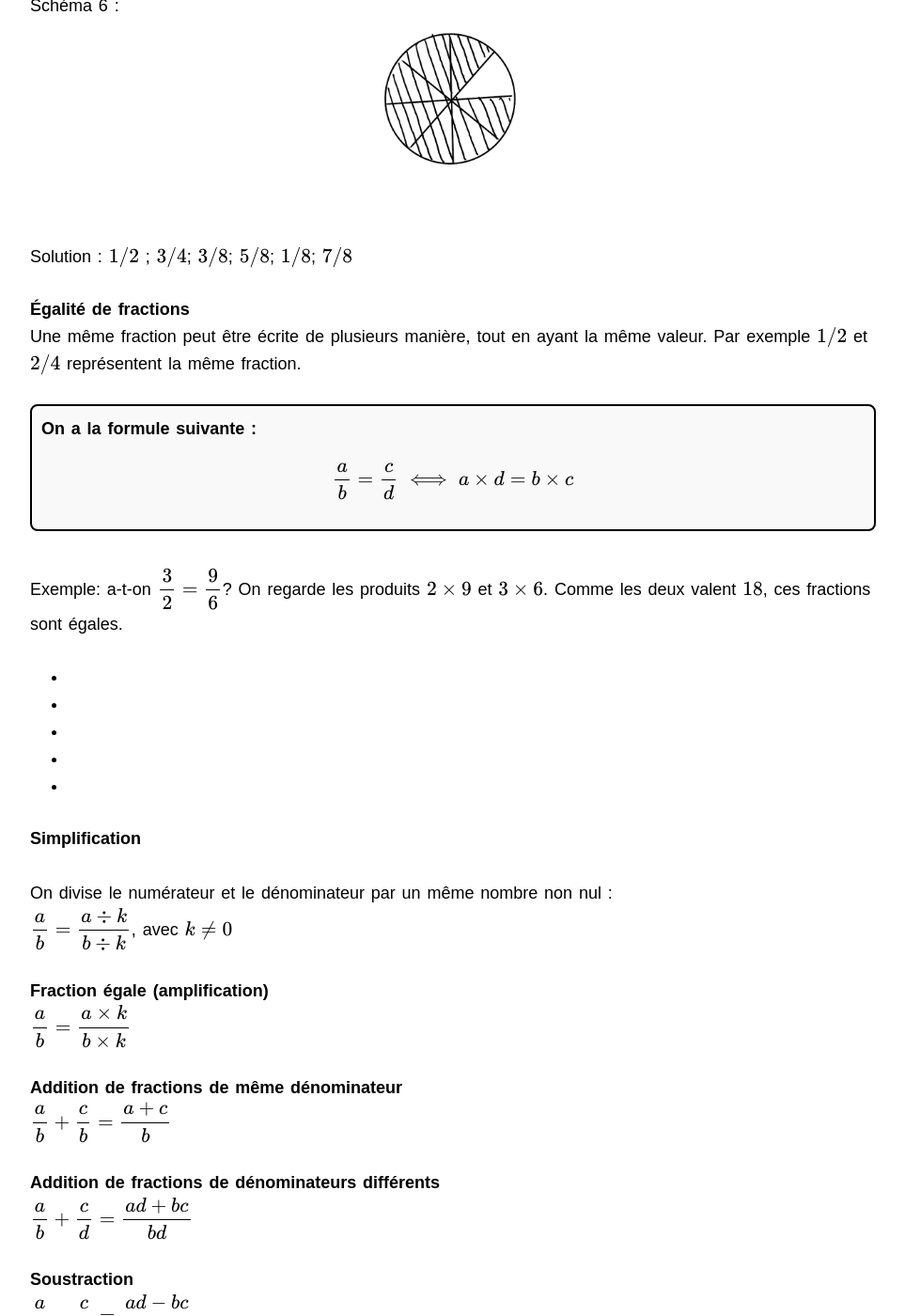
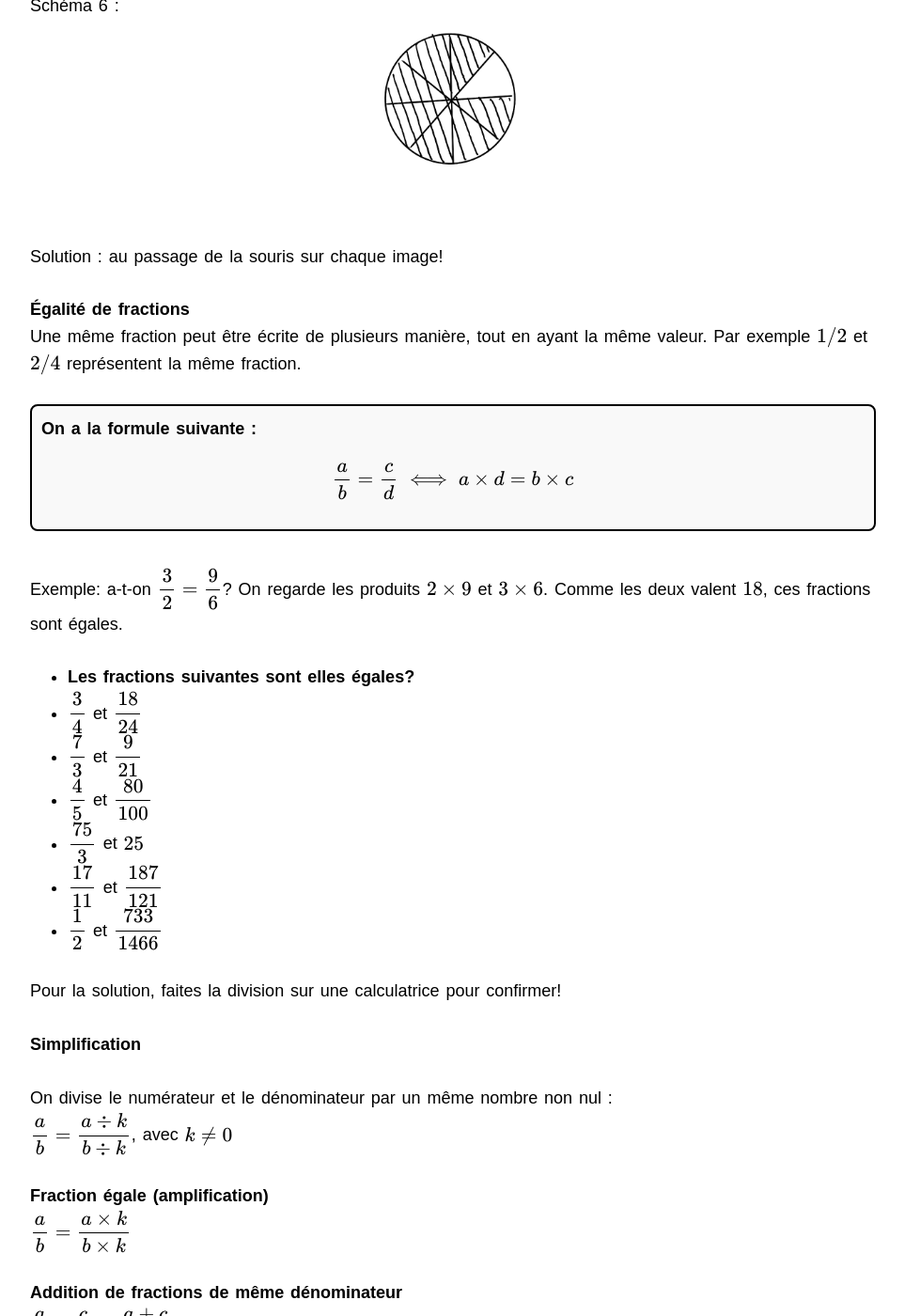
Before and after one commit to IamHenri/notes-maths-tex, a Jekyll site: the page built from panorama-des-mathematiques-college.html, in a window 1280 px wide and 1400 px high, scrolled down 2690 px. Shown: the whole window at 94% size, without its empty margins (158-1121 px from the left). Built offline with Jekyll 4.4.1, drawn with Linux system fonts in a browser that asks for light colours; nearby versions of some CDN libraries; some web fonts are replaced; library files that are not in the unit come from our copies; formulas are drawn with MathJax 3.

Commit message:
Update panorama-des-mathematiques-college.html

```diff
--- a/panorama-des-mathematiques-college.html
+++ b/panorama-des-mathematiques-college.html
@@ -54,18 +54,18 @@ En langage courant une fraction est une partie de... "Est-ce que tu as fini de t
       <br>Schéma 1 :<br>
    <img src="https://raw.githubusercontent.com/IamHenri/notes-maths-tex/refs/heads/main/images/fraction-1.png" width=20% title="1/2">
       <br>Schéma 2 :<br>
-   <img src="https://raw.githubusercontent.com/IamHenri/notes-maths-tex/refs/heads/main/images/fraction-2.png" width=20%>
+   <img src="https://raw.githubusercontent.com/IamHenri/notes-maths-tex/refs/heads/main/images/fraction-2.png" width=20% title="3/4">
       <br>Schéma 3 :<br>
-   <img src="https://raw.githubusercontent.com/IamHenri/notes-maths-tex/refs/heads/main/images/fraction-3.png" width=20%>
+   <img src="https://raw.githubusercontent.com/IamHenri/notes-maths-tex/refs/heads/main/images/fraction-3.png" width=20% title="3/8">
       <br>Schéma 4 :<br>
-   <img src="https://raw.githubusercontent.com/IamHenri/notes-maths-tex/refs/heads/main/images/fraction-4.png" width=20%>
+   <img src="https://raw.githubusercontent.com/IamHenri/notes-maths-tex/refs/heads/main/images/fraction-4.png" width=20% title="5/8">
       <br>Schéma 5 :<br>
-   <img src="https://raw.githubusercontent.com/IamHenri/notes-maths-tex/refs/heads/main/images/fraction-5.png" width=20%>
+   <img src="https://raw.githubusercontent.com/IamHenri/notes-maths-tex/refs/heads/main/images/fraction-5.png" width=20% title="1/8">
       <br>Schéma 6 :<br>
-   <img src="https://raw.githubusercontent.com/IamHenri/notes-maths-tex/refs/heads/main/images/fraction-6.png" width=20%>
+   <img src="https://raw.githubusercontent.com/IamHenri/notes-maths-tex/refs/heads/main/images/fraction-6.png" width=20% title="7/8">
       <br>
       <br>
-      Solution : $1/2$ ; $3/4$; $3/8$; $5/8$; $1/8$; $7/8$
+      Solution : au passage de la souris sur chaque image!
 </p>
 <p>
 </p>
@@ -82,13 +82,15 @@ En langage courant une fraction est une partie de... "Est-ce que tu as fini de t
       <br>Exemple: a-t-on \( \dfrac{3}{2} = \dfrac{9}{6}  \)? On regarde les produits $2 \times 9$ et $3 \times 6$. Comme les deux valent $18$, ces fractions sont égales.
 
 <ul>
-<li></li>
-<li></li>
-<li></li>
-<li></li>
-<li></li>
+<li><b>Les fractions suivantes sont elles égales? </b></li>
+<li>$\dfrac{3}{4}$ et $\dfrac{18}{24}$</li>
+<li>$\dfrac{7}{3}$ et $\dfrac{9}{21}$</li>
+<li>$\dfrac{4}{5}$ et $\dfrac{80}{100}$</li>
+<li>$\dfrac{75}{3}$ et $25$</li>
+<li>$\dfrac{17}{11}$ et $\dfrac{187}{121}$</li>
+<li>$\dfrac{1}{2}$ et $\dfrac{733}{1466}$</li>
 </ul>
-
+Pour la solution, faites la division sur une calculatrice pour confirmer!
 </p>
 <p>
       <b>Simplification</b>
```
